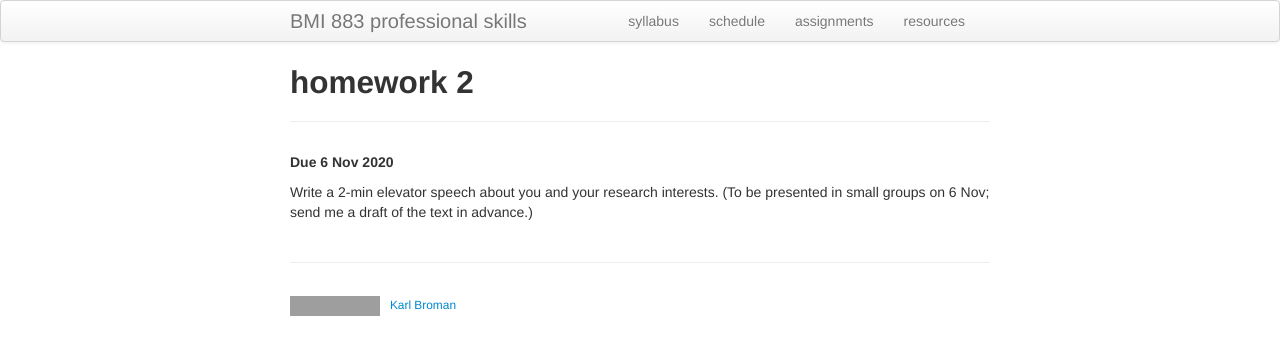
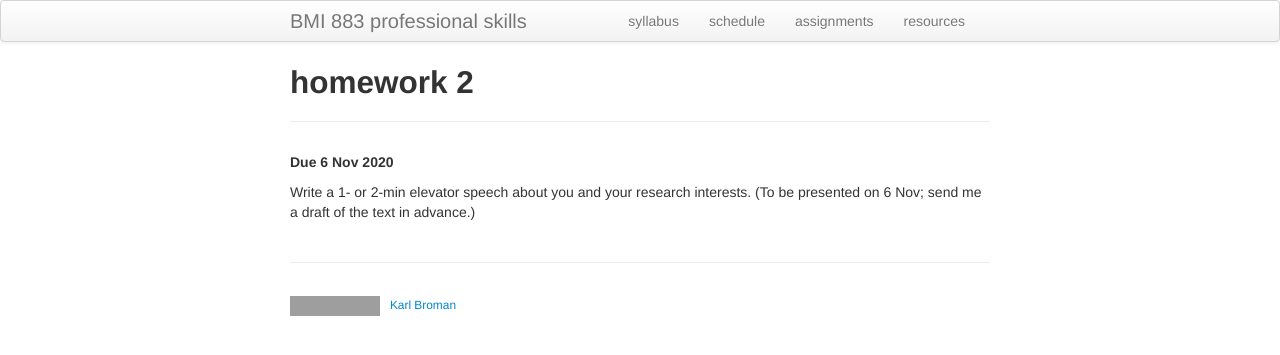
Before and after one commit to kbroman/BMI883, a Jekyll site: the page built from homework2.md, in a window 1280 px wide. Shown: the top 355 px of the page. Built offline with Jekyll 4.4.1, drawn with Linux system fonts in a browser that asks for light colours; grey boxes are pictures that could not be loaded.

Commit message:
homework 2: say "1- or 2-min" not just "2 min"; presented not in sm groups but all together

```diff
--- a/homework2.md
+++ b/homework2.md
@@ -6,5 +6,5 @@ description: "Second homework assignment for BMI 883, Biomedical data science pr
 
 **Due 6 Nov 2020**
 
-Write a 2-min elevator speech about you and your research interests.
-(To be presented in small groups on 6 Nov; send me a draft of the text in advance.)
+Write a 1- or 2-min elevator speech about you and your research interests.
+(To be presented on 6 Nov; send me a draft of the text in advance.)
```
